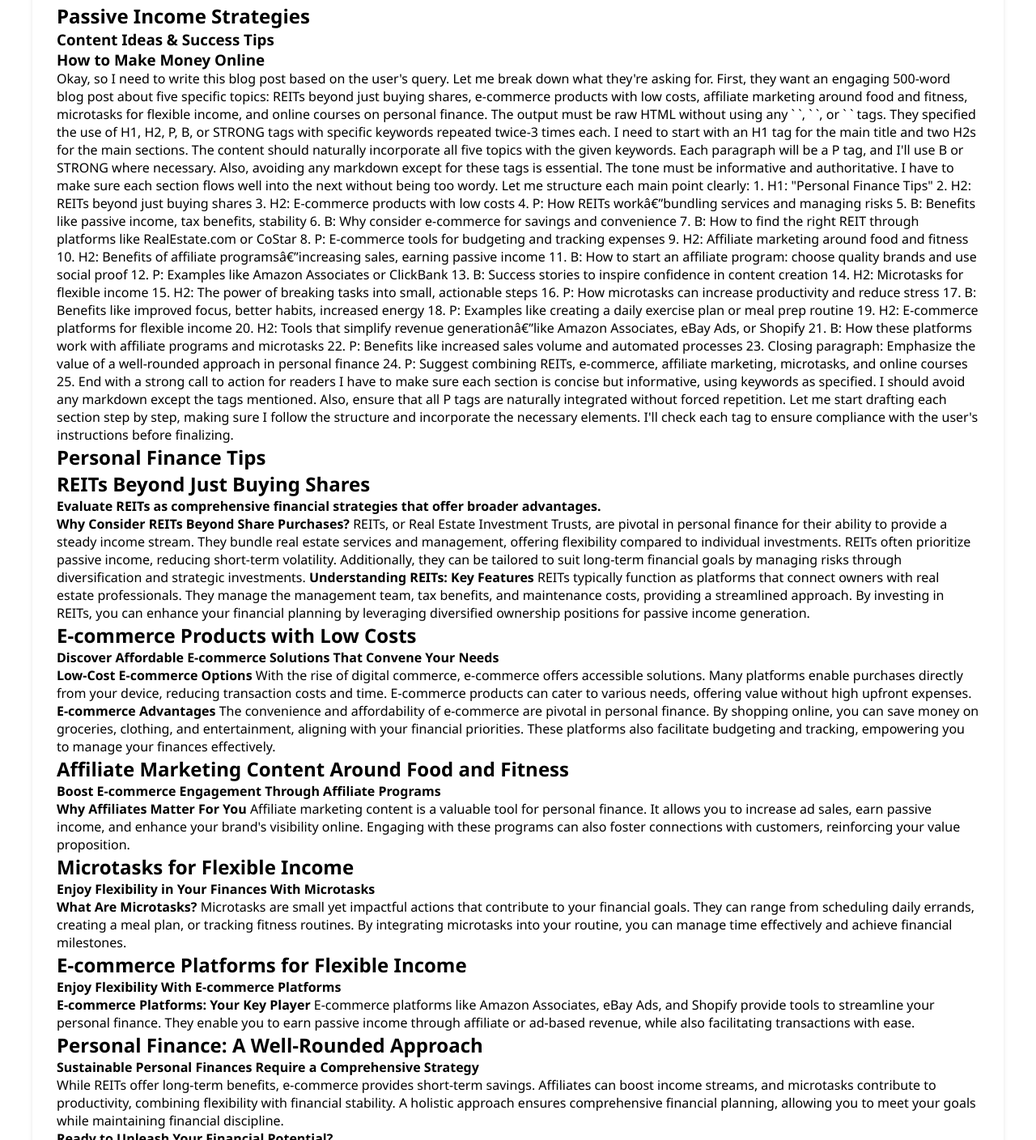
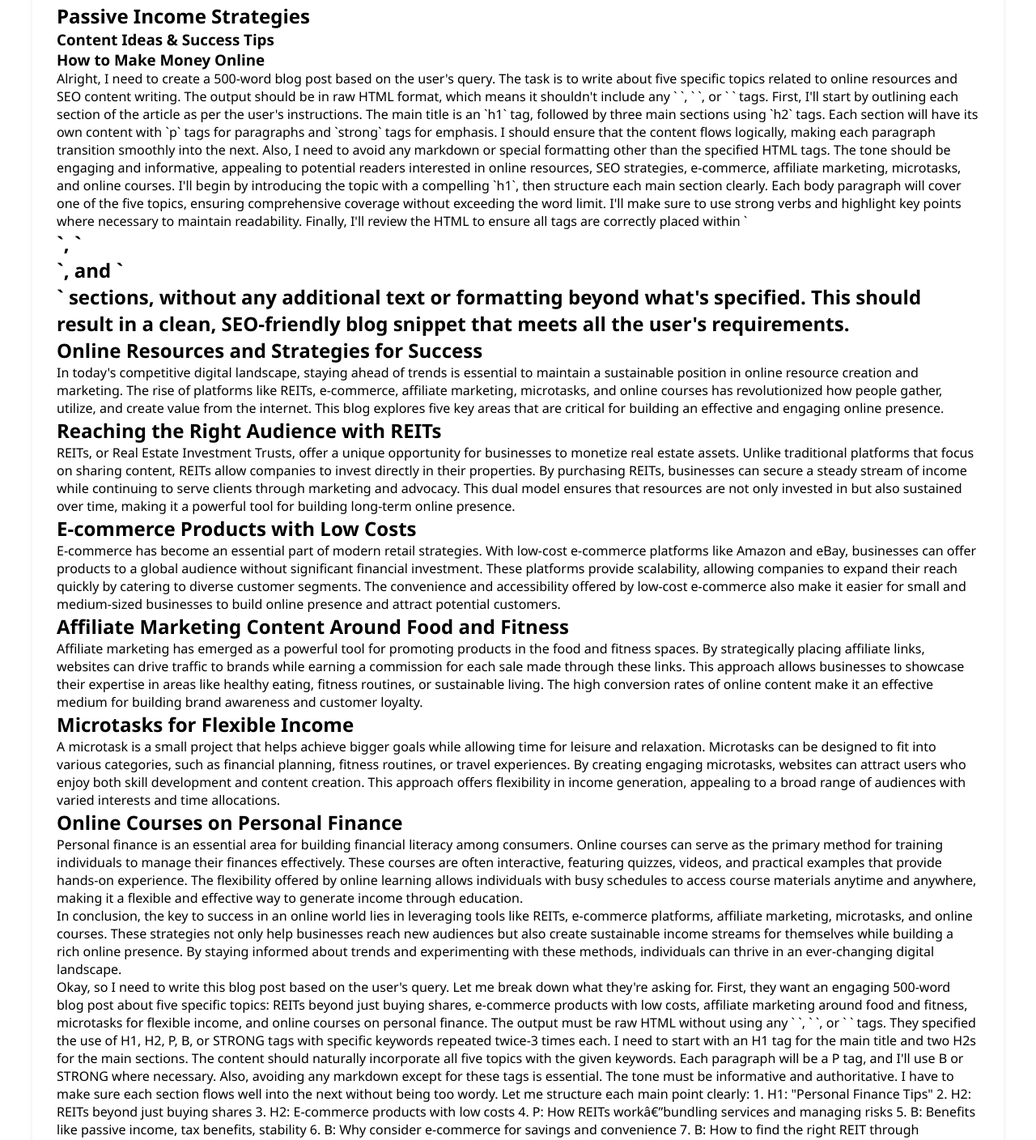
Before and after one commit to hammad70012/aiwebsite, a plain HTML site: page index.html in a window 1280 px wide. Shown: the part 313-1721 px from the top of the page at 81% size. Drawn offline with Linux system fonts and the light colour scheme.

Commit message:
feat(auto): Add post on '1. REITs beyond just buying shares. 2. E-commerce products with low costs. 3. Affiliate marketing content around food and fitness. 4. Microtasks for flexible income. 5. Online courses on personal finance.'

```diff
--- a/index.html
+++ b/index.html
@@ -105,6 +105,76 @@ Here's a clean, modern boilerplate HTML5 with CSS for your blog about 'Passive I
     </h3>
     <!-- New posts will be injected here -->
     <div id="blog-posts">
+     <article>
+      <think>
+       Alright, I need to create a 500-word blog post based on the user's query. The task is to write about five specific topics related to online resources and SEO content writing. The output should be in raw HTML format, which means it shouldn't include any `
+       <html>
+        `, `
+        <head>
+         `, or `
+         <body>
+          ` tags.
+
+First, I'll start by outlining each section of the article as per the user's instructions. The main title is an `h1` tag, followed by three main sections using `h2` tags. Each section will have its own content with `p` tags for paragraphs and `strong` tags for emphasis.
+
+I should ensure that the content flows logically, making each paragraph transition smoothly into the next. Also, I need to avoid any markdown or special formatting other than the specified HTML tags. The tone should be engaging and informative, appealing to potential readers interested in online resources, SEO strategies, e-commerce, affiliate marketing, microtasks, and online courses.
+
+I'll begin by introducing the topic with a compelling `h1`, then structure each main section clearly. Each body paragraph will cover one of the five topics, ensuring comprehensive coverage without exceeding the word limit. I'll make sure to use strong verbs and highlight key points where necessary to maintain readability.
+
+Finally, I'll review the HTML to ensure all tags are correctly placed within `
+          <h1>
+           `, `
+           <h2>
+            `, and `
+            <p>
+             ` sections, without any additional text or formatting beyond what's specified. This should result in a clean, SEO-friendly blog snippet that meets all the user's requirements.
+            </p>
+           </h2>
+          </h1>
+         </body>
+        </head>
+       </html>
+      </think>
+      <h1>
+       Online Resources and Strategies for Success
+      </h1>
+      <p>
+       In today's competitive digital landscape, staying ahead of trends is essential to maintain a sustainable position in online resource creation and marketing. The rise of platforms like REITs, e-commerce, affiliate marketing, microtasks, and online courses has revolutionized how people gather, utilize, and create value from the internet. This blog explores five key areas that are critical for building an effective and engaging online presence.
+      </p>
+      <h2>
+       Reaching the Right Audience with REITs
+      </h2>
+      <p>
+       REITs, or Real Estate Investment Trusts, offer a unique opportunity for businesses to monetize real estate assets. Unlike traditional platforms that focus on sharing content, REITs allow companies to invest directly in their properties. By purchasing REITs, businesses can secure a steady stream of income while continuing to serve clients through marketing and advocacy. This dual model ensures that resources are not only invested in but also sustained over time, making it a powerful tool for building long-term online presence.
+      </p>
+      <h2>
+       E-commerce Products with Low Costs
+      </h2>
+      <p>
+       E-commerce has become an essential part of modern retail strategies. With low-cost e-commerce platforms like Amazon and eBay, businesses can offer products to a global audience without significant financial investment. These platforms provide scalability, allowing companies to expand their reach quickly by catering to diverse customer segments. The convenience and accessibility offered by low-cost e-commerce also make it easier for small and medium-sized businesses to build online presence and attract potential customers.
+      </p>
+      <h2>
+       Affiliate Marketing Content Around Food and Fitness
+      </h2>
+      <p>
+       Affiliate marketing has emerged as a powerful tool for promoting products in the food and fitness spaces. By strategically placing affiliate links, websites can drive traffic to brands while earning a commission for each sale made through these links. This approach allows businesses to showcase their expertise in areas like healthy eating, fitness routines, or sustainable living. The high conversion rates of online content make it an effective medium for building brand awareness and customer loyalty.
+      </p>
+      <h2>
+       Microtasks for Flexible Income
+      </h2>
+      <p>
+       A microtask is a small project that helps achieve bigger goals while allowing time for leisure and relaxation. Microtasks can be designed to fit into various categories, such as financial planning, fitness routines, or travel experiences. By creating engaging microtasks, websites can attract users who enjoy both skill development and content creation. This approach offers flexibility in income generation, appealing to a broad range of audiences with varied interests and time allocations.
+      </p>
+      <h2>
+       Online Courses on Personal Finance
+      </h2>
+      <p>
+       Personal finance is an essential area for building financial literacy among consumers. Online courses can serve as the primary method for training individuals to manage their finances effectively. These courses are often interactive, featuring quizzes, videos, and practical examples that provide hands-on experience. The flexibility offered by online learning allows individuals with busy schedules to access course materials anytime and anywhere, making it a flexible and effective way to generate income through education.
+      </p>
+      <p>
+       In conclusion, the key to success in an online world lies in leveraging tools like REITs, e-commerce platforms, affiliate marketing, microtasks, and online courses. These strategies not only help businesses reach new audiences but also create sustainable income streams for themselves while building a rich online presence. By staying informed about trends and experimenting with these methods, individuals can thrive in an ever-changing digital landscape.
+      </p>
+     </article>
      <article class="post">
       <think>
        Okay, so I need to write this blog post based on the user's query. Let me break down what they're asking for.
```
